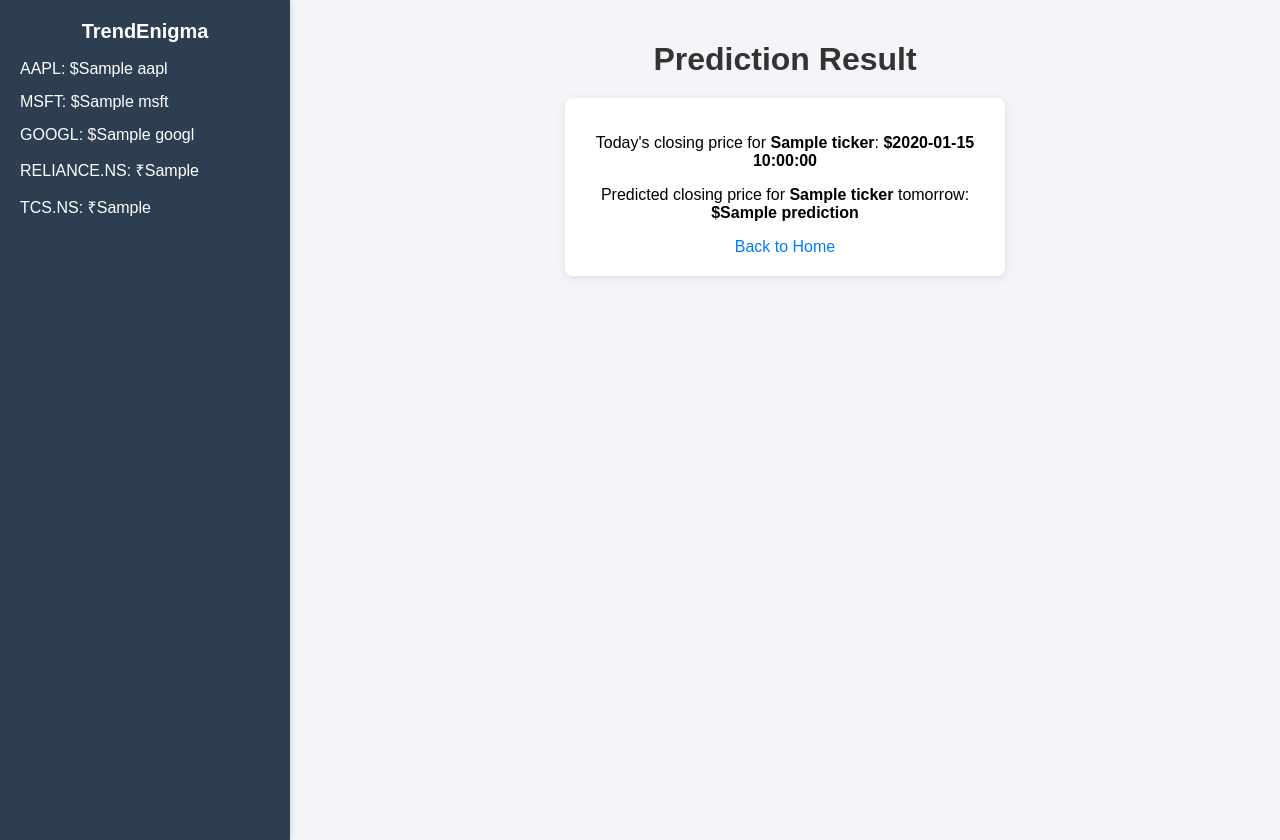
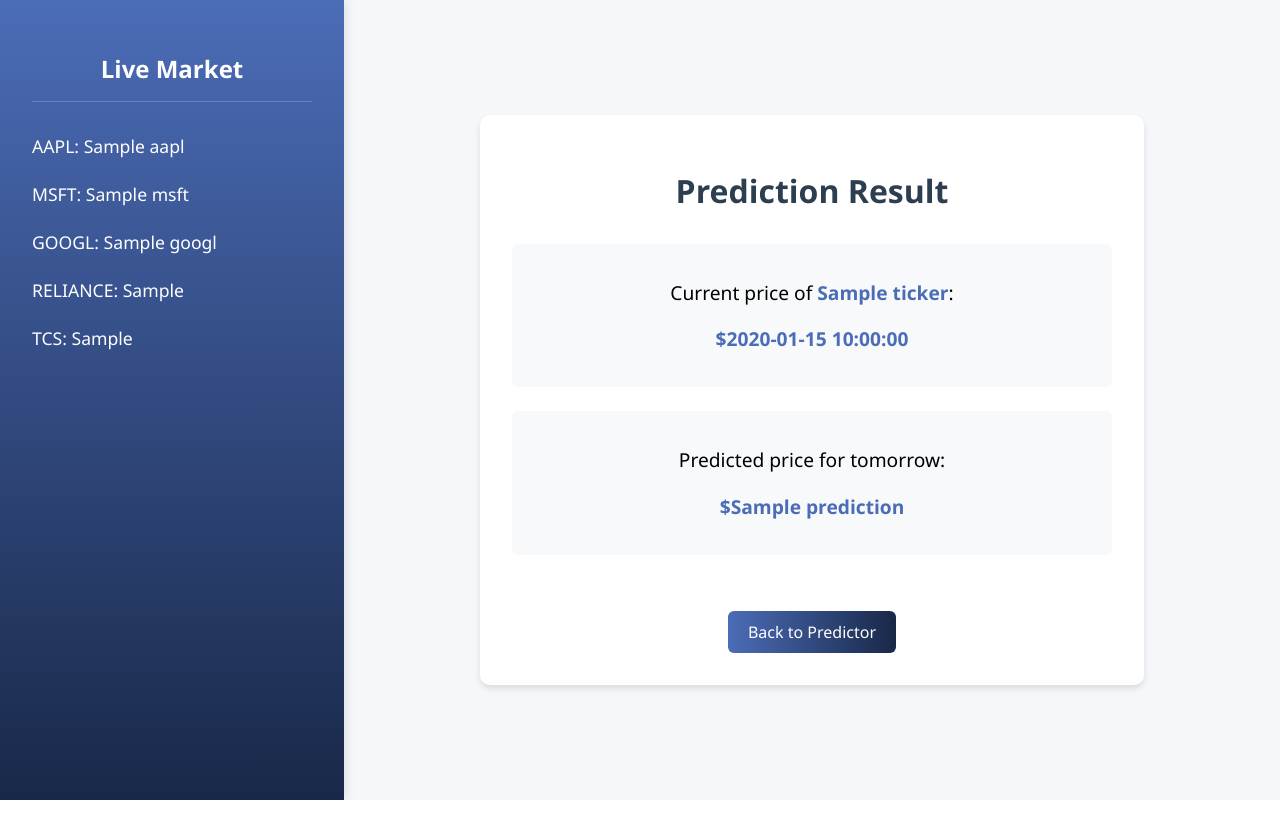
Before and after one commit to vishesh2412/trendenigma, a Flask app: template stocks/templates/result.html in a window 1280 px wide. After the commit the page ends 800 px from the top, so only its background shows below. Run offline with Flask 3, Linux system fonts and the light colour scheme; the template is opened without the code that fills it: most values are stand-ins (such as "Sample title", 1, 10 or a date in 2020).

Commit message:
Update result.html

```diff
--- a/stocks/templates/result.html
+++ b/stocks/templates/result.html
@@ -6,83 +6,115 @@
     <title>Prediction Result - TrendEnigma</title>
     <style>
         body {
-            font-family: Arial, sans-serif;
+            font-family: 'Segoe UI', Tahoma, Geneva, Verdana, sans-serif;
             margin: 0;
             display: flex;
-            background-color: #f4f4f9;
-        }
-        h1 {
-            color: #333;
-            text-align: center;
-            margin-bottom: 20px;
+            min-height: 100vh;
+            background-color: #f5f7fa;
         }
         .sidebar {
-            width: 250px;
-            background-color: #2c3e50;
+            width: 280px;
+            background: linear-gradient(180deg, #4b6cb7 0%, #182848 100%);
             color: white;
-            padding: 20px;
-            height: 100vh;
-            box-shadow: 2px 0 5px rgba(0, 0, 0, 0.1);
+            padding: 2rem;
+            box-shadow: 2px 0 10px rgba(0, 0, 0, 0.1);
         }
         .sidebar h2 {
-            margin-top: 0;
-            font-size: 20px;
+            font-size: 1.5rem;
+            margin-bottom: 2rem;
             text-align: center;
+            border-bottom: 1px solid rgba(255, 255, 255, 0.2);
+            padding-bottom: 1rem;
         }
-        .sidebar ul {
+        .stock-list {
             list-style: none;
             padding: 0;
         }
-        .sidebar ul li {
-            margin: 15px 0;
-            font-size: 16px;
+        .stock-list li {
+            margin: 1.5rem 0;
+            font-size: 1.1rem;
+            display: flex;
+            justify-content: space-between;
         }
         .main-content {
             flex: 1;
-            padding: 20px;
+            padding: 2rem;
+            display: flex;
+            justify-content: center;
+            align-items: center;
         }
-        .result {
-            background-color: white;
-            padding: 20px;
-            border-radius: 8px;
-            box-shadow: 0 2px 10px rgba(0, 0, 0, 0.1);
-            max-width: 400px;
-            margin: 0 auto;
+        .result-card {
+            background: white;
+            border-radius: 10px;
+            box-shadow: 0 4px 6px rgba(0, 0, 0, 0.1);
+            padding: 2rem;
+            max-width: 600px;
+            width: 100%;
             text-align: center;
         }
-        a {
-            color: #007BFF;
+        h1 {
+            color: #2c3e50;
+            margin-bottom: 2rem;
+        }
+        .price {
+            font-size: 1.2rem;
+            margin: 1.5rem 0;
+            padding: 1rem;
+            background-color: #f8f9fa;
+            border-radius: 6px;
+        }
+        .price strong {
+            color: #4b6cb7;
+        }
+        .back-btn {
+            display: inline-block;
+            margin-top: 2rem;
+            padding: 10px 20px;
+            background: linear-gradient(90deg, #4b6cb7 0%, #182848 100%);
+            color: white;
             text-decoration: none;
+            border-radius: 6px;
+            transition: transform 0.2s;
         }
-        a:hover {
-            text-decoration: underline;
+        .back-btn:hover {
+            transform: translateY(-2px);
+        }
+        .error {
+            color: #e74c3c;
+            font-weight: 600;
         }
     </style>
 </head>
 <body>
-    <!-- Sidebar -->
     <div class="sidebar">
-        <h2>TrendEnigma</h2>
-        <ul>
-            <li>AAPL: ${{ stock_data['AAPL'] }}</li>
-            <li>MSFT: ${{ stock_data['MSFT'] }}</li>
-            <li>GOOGL: ${{ stock_data['GOOGL'] }}</li>
-            <li>RELIANCE.NS: ₹{{ stock_data['RELIANCE.NS'] }}</li>
-            <li>TCS.NS: ₹{{ stock_data['TCS.NS'] }}</li>
+        <h2>Live Market</h2>
+        <ul class="stock-list">
+            <li>AAPL: {{ stock_data['AAPL'] }}</li>
+            <li>MSFT: {{ stock_data['MSFT'] }}</li>
+            <li>GOOGL: {{ stock_data['GOOGL'] }}</li>
+            <li>RELIANCE: {{ stock_data['RELIANCE.BSE'] }}</li>
+            <li>TCS: {{ stock_data['TCS.BSE'] }}</li>
         </ul>
     </div>
 
-    <!-- Main Content -->
     <div class="main-content">
-        <h1>Prediction Result</h1>
-        <div class="result">
-            {% if prediction is string %}
-                <p>{{ prediction }}</p>
+        <div class="result-card">
+            <h1>Prediction Result</h1>
+            {% if 'Error' in prediction %}
+                <div class="error">
+                    <p>{{ prediction }}</p>
+                </div>
             {% else %}
-                <p>Today's closing price for <strong>{{ ticker }}</strong>: <strong>${{ today_price }}</strong></p>
-                <p>Predicted closing price for <strong>{{ ticker }}</strong> tomorrow: <strong>${{ prediction }}</strong></p>
+                <div class="price">
+                    <p>Current price of <strong>{{ ticker }}</strong>:</p>
+                    <p><strong>${{ today_price }}</strong></p>
+                </div>
+                <div class="price">
+                    <p>Predicted price for tomorrow:</p>
+                    <p><strong>${{ prediction }}</strong></p>
+                </div>
             {% endif %}
-            <a href="/">Back to Home</a>
+            <a href="/index" class="back-btn">Back to Predictor</a>
         </div>
     </div>
 </body>
```
